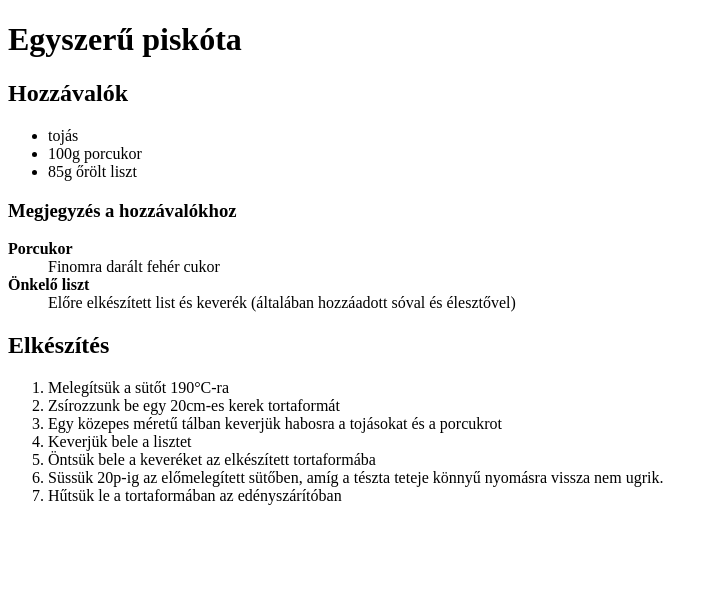
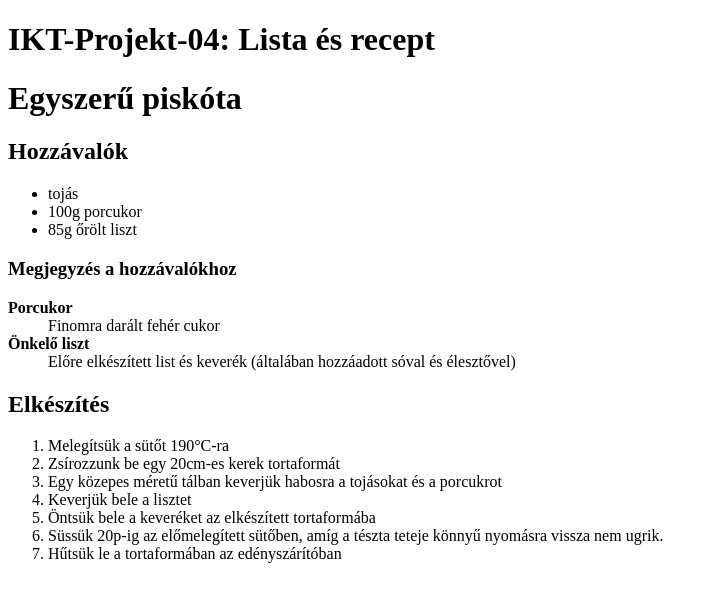
Before and after one commit to MakkaiKrisz/IKT-projekt-04, a plain HTML site: page index.html in a window 1280 px wide. Shown: the whole page, without its empty margins (0-718 px from the left). Drawn offline with Linux system fonts and the light colour scheme.

Commit message:
Update index.html

```diff
--- a/index.html
+++ b/index.html
@@ -1,7 +1,7 @@
 <!DOCTYPE html>
 <html>
 <head>
-<title>IKT-Projekt-04: Lista és recept</title>
+<h1>IKT-Projekt-04: Lista és recept</h1>
 </head>
 <body>
     <h1>Egyszerű piskóta</h1>
```
